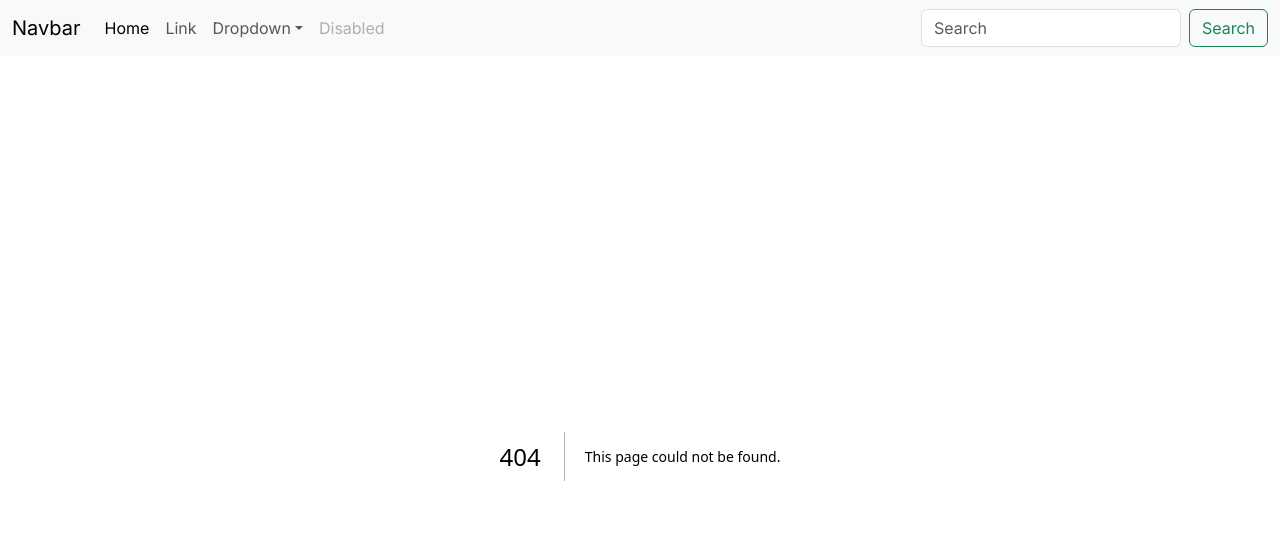
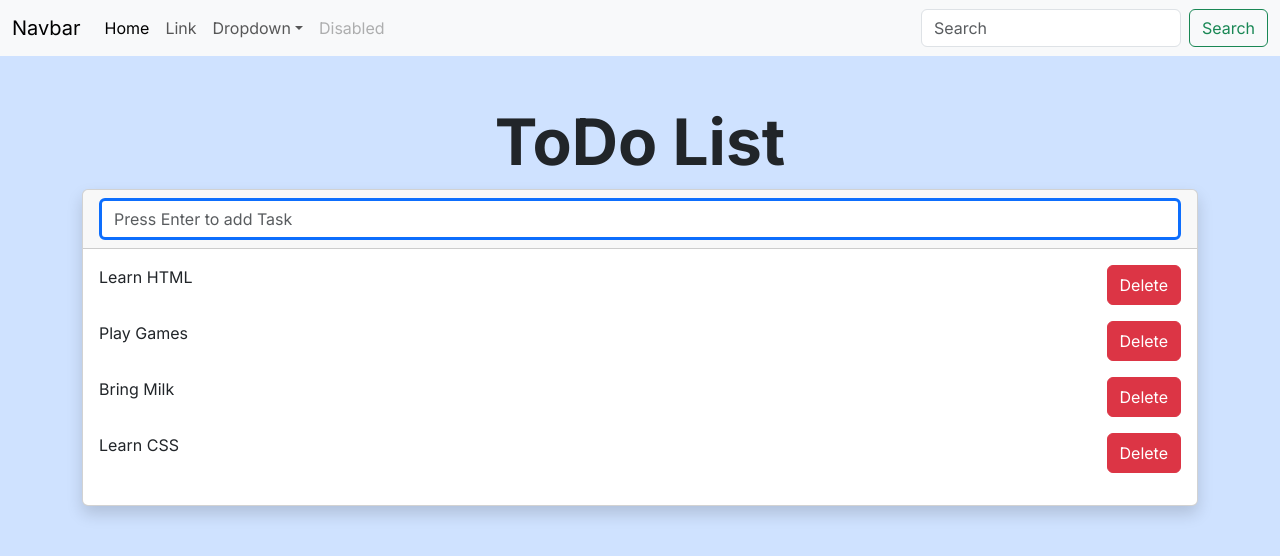
Before and after one commit to ShipraNigotiya/MERN-stack, a Next.js app in the folder Section 2/frontend/: page /todolist in a window 1280 px wide. Before the commit this address had no page. Shown: the top 556 px of the page. Built offline with nearby package versions, Linux system fonts and the light colour scheme.

Commit message:
todolist

```diff
--- /dev/null
+++ b/Section 2/frontend/src/app/todolist/page.jsx
@@ -0,0 +1,68 @@
+'use client';
+import React, { useState } from 'react'
+
+const TodoList = () => {
+
+   const [taskArray, setTaskArray] = useState([
+    {text : 'Learn HTML', completed : false},
+    {text : 'Play Games', completed : false},
+    {text : 'Bring Milk', completed : false},
+    {text : 'Learn CSS', completed : false},
+   ]);
+
+    const addNewTask = (e) => {
+        // console.log(e.code);
+        if(e.code === 'Enter'){
+            console.log(e.target.value);
+
+            const newTask = {text : e.target.value, completed : false };
+            setTaskArray( [ newTask, ...taskArray]);
+
+
+            e.target.value = '';
+
+        }
+    }
+
+    const deleteTask = (index) =>{
+        console.log(index);
+
+        const temp = taskArray;
+        temp.splice(index,1);
+        setTaskArray([...temp])
+    }
+
+  return (
+    <div className='vh-100 bg-primary-subtle'>
+
+            <div className='container py-5'>
+                <h1 className='display-3 text-center fw-bold'>ToDo List</h1>
+                <div className='card shadow'>
+                    <div className="card-header">
+                              <input type="text"
+                              className='form-control border-primary border-3'
+                              placeholder='Press Enter to add Task'
+                              onKeyDown={ addNewTask}
+                              />
+
+                    </div>
+                    <div className="card-body">
+                              {
+                                taskArray.map((task,index) => {
+                                    return <div key = {index} className='d-flex mb-3 justify-content-between'>
+                                    <p>{task.text}</p>
+                                    <button  onClick = {() => {deleteTask(index)}} className='btn btn-danger'>Delete </button>
+                                     </div>
+                                })
+                              }
+
+                    </div>
+                </div>
+            </div>
+
+        </div>
+
+  )
+}
+
+export default TodoList
```
